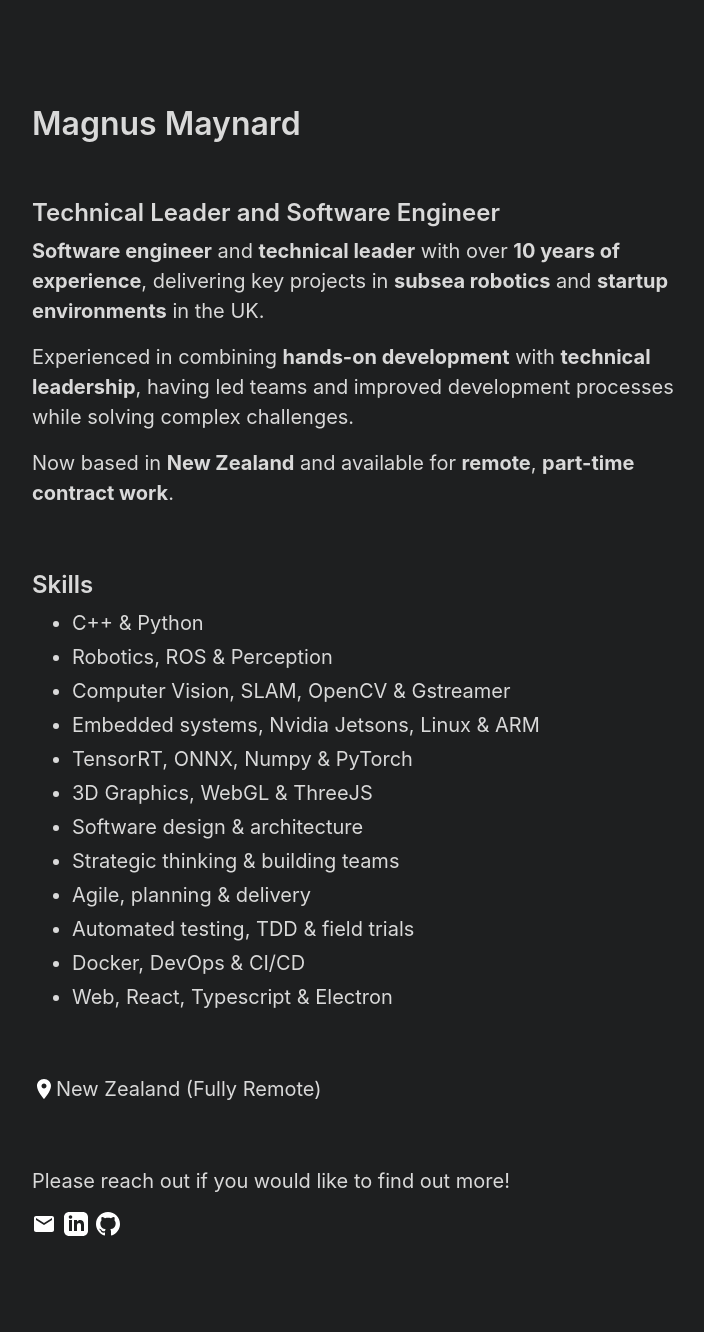
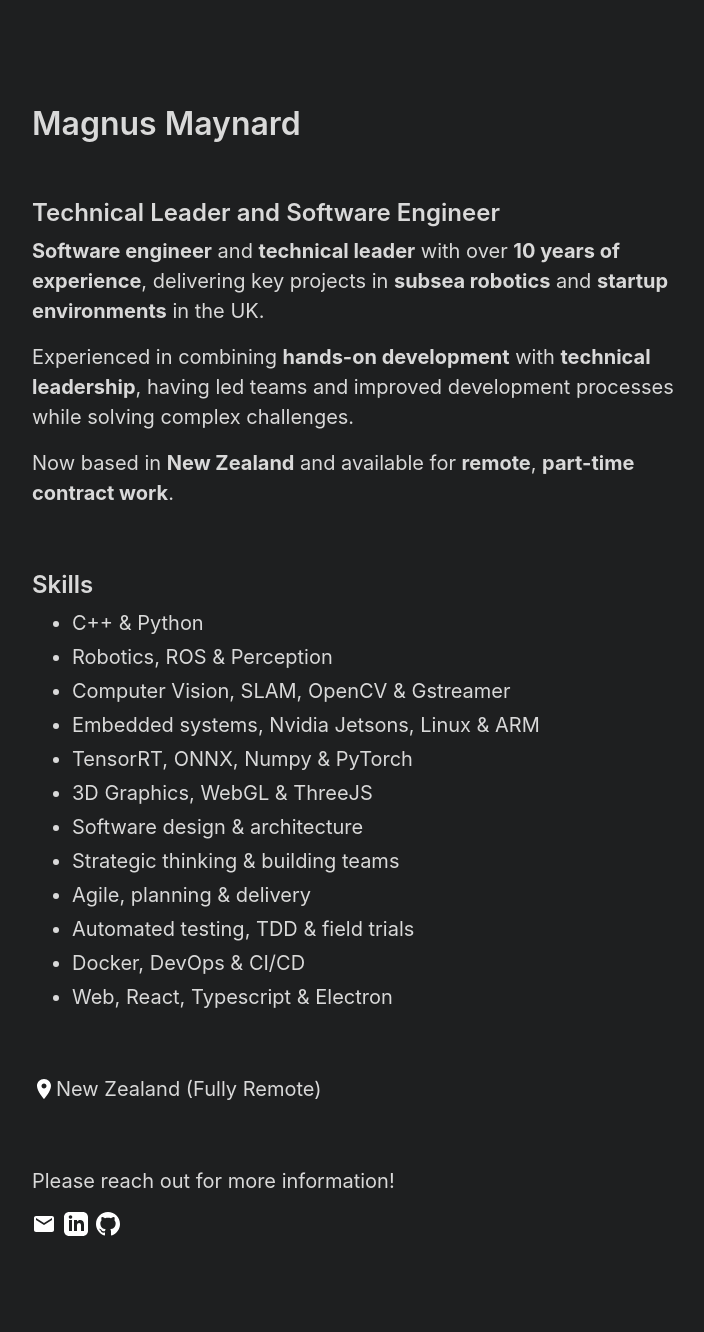
Before and after one commit to magnusmaynard/magnusmaynard.github.io, a Jekyll site: the page built from index.md, in a window 1280 px wide. Shown: the whole page, without its empty margins (272-976 px from the left). Built offline with Jekyll 4.4.1, drawn with Linux system fonts in a browser that asks for light colours.

Commit message:
Update index.md

```diff
--- a/index.md
+++ b/index.md
@@ -37,7 +37,7 @@ Now based in **New Zealand** and available for **remote**, **part-time contract
 
 <br>
 
-Please reach out if you would like to find out more!
+Please reach out for more information!
 
 <div style="display: flex;">
   <a href="mailto:contact@magnus.co.uk" style="display: flex; margin-right:8px;">
```
